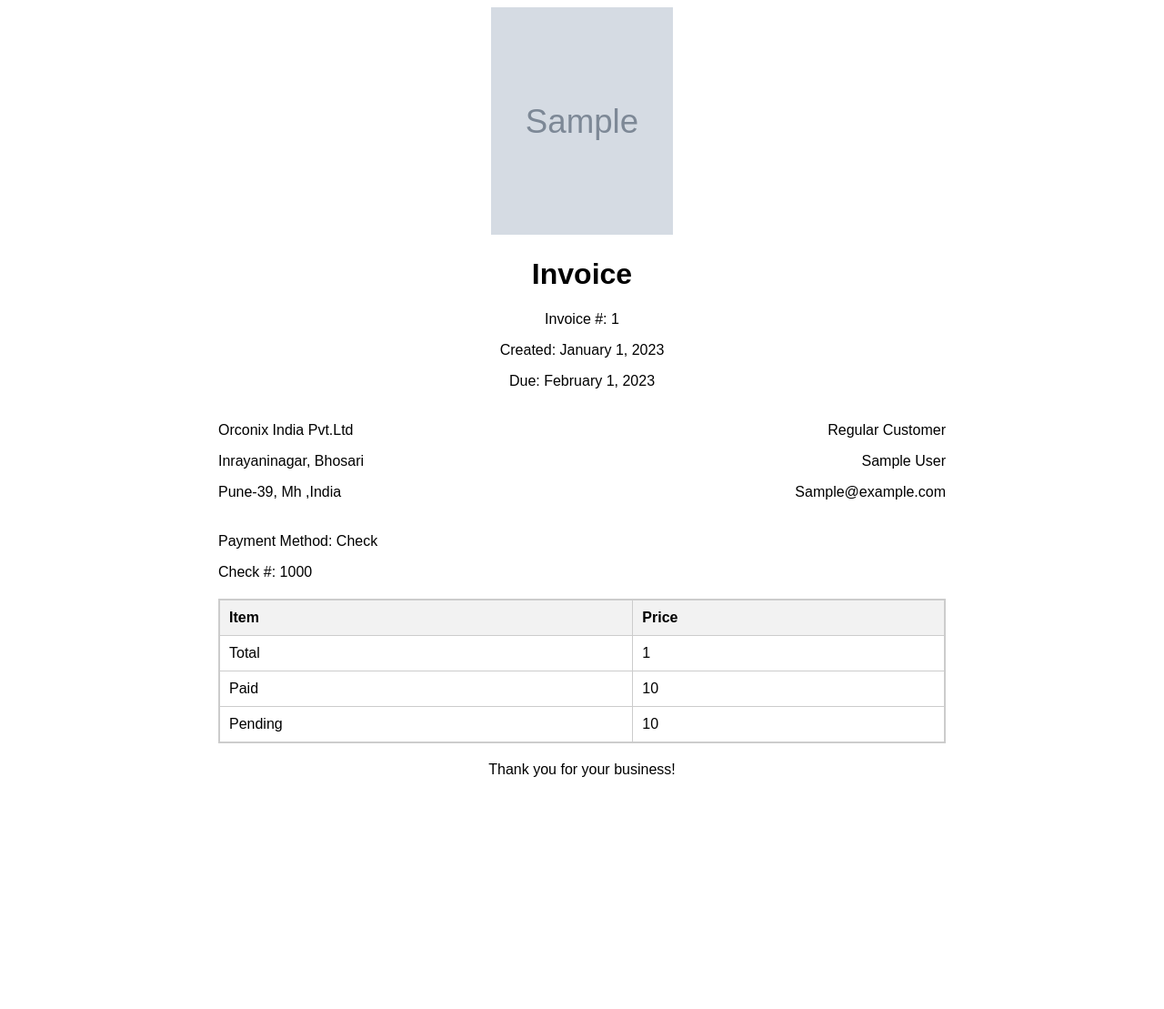
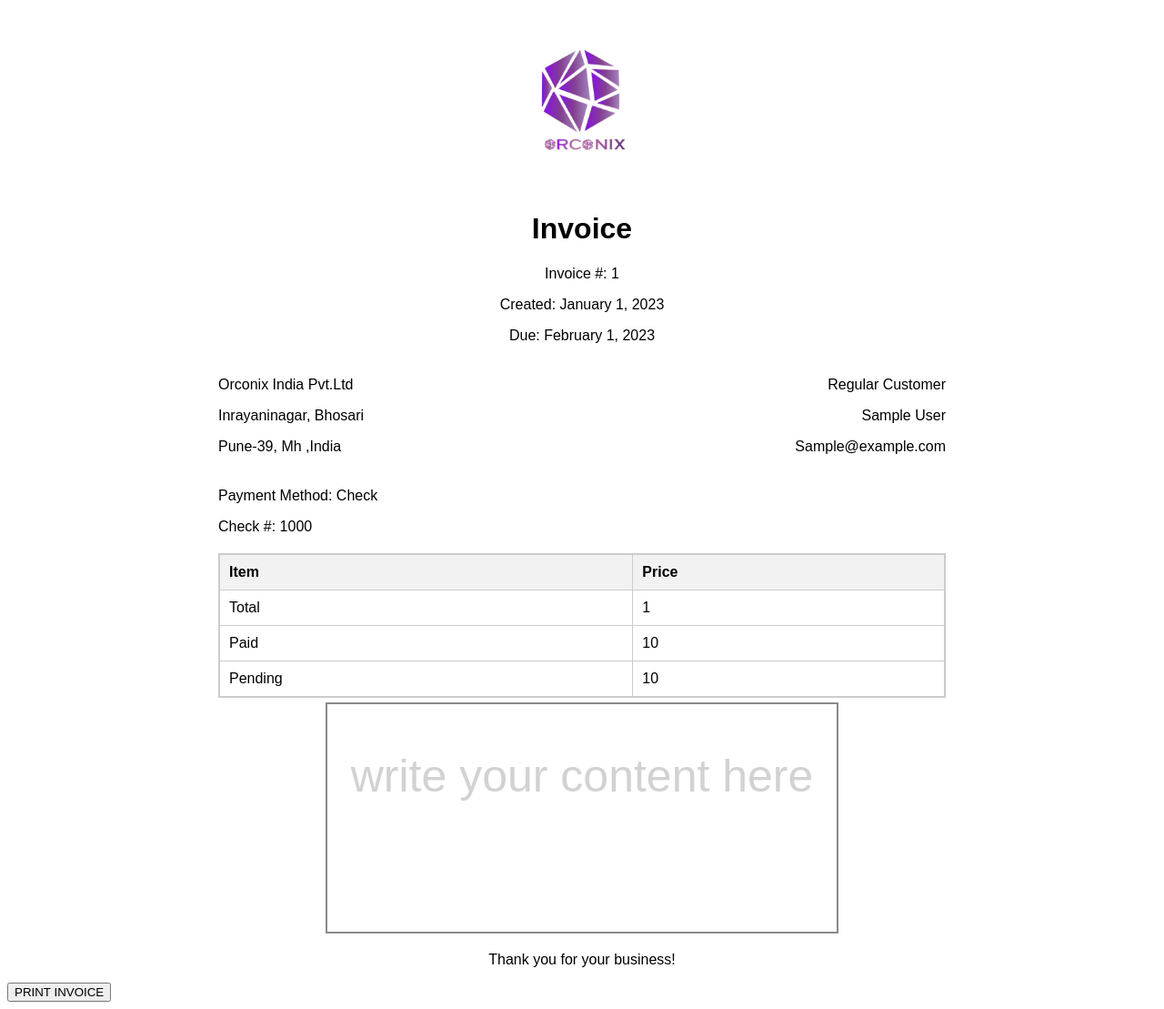
Before and after one commit to prathamk1483/Arch, a Django app: template templates/invtemplate.html in a window 1280 px wide. Shown: the whole page at 91% size. Before the commit the page ends 854 px from the top, so only its background shows below. Run offline with Django 5.2, Linux system fonts and the light colour scheme; the template is opened without the code that fills it: most values are stand-ins (such as "Sample title", 1, 10 or a date in 2020); grey boxes marked "Sample" are stand-in pictures.

Commit message:
The box is added and the project is completed

```diff
--- a/app/urls.py
+++ b/app/urls.py
@@ -6,5 +6,5 @@ urlpatterns = [
     path('', views.index, name='home'),
     path("data/",views.data,name="data"),
     path("invoice/",views.getInvoice,name="getInvoice"),
-    path("print/",views.printInvoice,name="printInvoice"),
+    # path("print/",views.printInvoice,name="printInvoice"),
 ]
--- a/templates/invtemplate.html
+++ b/templates/invtemplate.html
@@ -18,8 +18,8 @@ body {
 }
 
 .logo {
-  width: 200px;
-  height: 250px;
+  width: 150px;
+  height: 200px;
 }
 
 .invoice-info {
@@ -68,13 +68,16 @@ th {
   text-align: center;
   margin-top: 20px;
 }
+.bocks{
+  display: block;border: 2px solid rgb(138, 138, 138); margin : 5px auto 0 auto;height: 250px; width :70%;
+}
 </style>
 </head>
 <body>
 
 <div class="container">
   <div class="header">
-    <img src="{{logo_path}}" alt="Orconix India Logo" class="logo">
+    <img src="../static/logo.png" alt="Orconix India Logo" class="logo">
     <h1>Invoice</h1>
     <p>Invoice #: {{invoiceNumber}}</p>
     <p>Created: January 1, 2023</p>
@@ -124,11 +127,27 @@ th {
       </tbody>
     </table>
   </div>
+  <div class="bocks">
+    <p style="font-size: 50px;color: #d2d2d2; text-align: center;padding-bottom: 80px;">
+      write your content here
+    </p>
 
+  </div>
   <div class="footer">
     <p>Thank you for your business!</p>
   </div>
 </div>
 
+<button class="printButton"onclick="printPage()">
+  PRINT INVOICE
+</button>
+
+<script>
+  function printPage() {
+    document.getElementsByClassName('printButton')[0].style.display = 'none';
+    window.print();
+    document.getElementsByClassName('printButton')[0].style.display = 'block';
+  }
+</script>
 </body>
 </html>
```
Also changed, not shown: app/views.py (+39 -39 lines).
